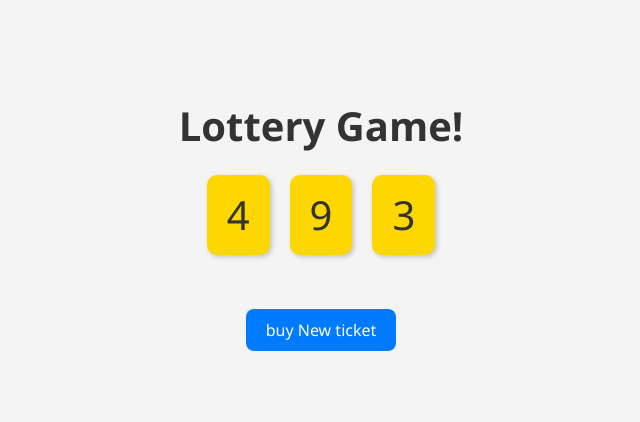
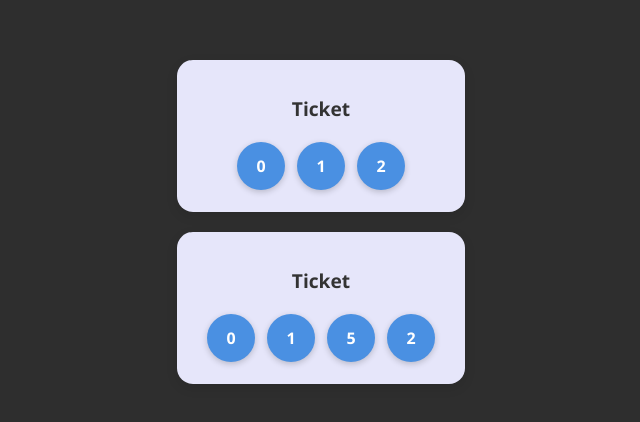
Before and after one commit to CrysPy-SAM/REACT-STATE-CLASS2, a React (Vite) app: page / in a window 1280 px wide. Shown: the part 178-600 px from the top of the page, without its empty margins (319-959 px from the left). Built offline with nearby package versions, Linux system fonts and the light colour scheme.

Commit message:
Updated Lottery component and added CSS styling

```diff
--- a/src/App.jsx
+++ b/src/App.jsx
@@ -2,12 +2,13 @@ import { useState } from 'react';
 import './App.css';
 import TodoList from './TodoList';
 import Lottery from './Lottery';
+import Ticket from './Ticket';
 
 function App() {
-
   return (
     <>
-      <Lottery />
+      <Ticket ticket={[0, 1, 2]} />
+      <Ticket ticket={[0, 1, ,5,2]} />
     </>
   );
 }
--- a/src/Lottery.css
+++ b/src/Lottery.css
@@ -4,7 +4,7 @@ body {
   margin: 0;
   padding: 0;
   font-family: 'Segoe UI', Tahoma, Geneva, Verdana, sans-serif;
-  background: #f4f4f4;
+  background: #2E2E2E;
   color: #333;
 }
 
--- /dev/null
+++ b/src/Ticket.css
@@ -0,0 +1,37 @@
+.Ticket {
+  background-color: lavender;
+  border-radius: 16px;
+  box-shadow: 0 4px 12px rgba(0, 0, 0, 0.1);
+  padding: 16px 24px;
+  max-width: 320px;
+  margin: 20px auto;
+  text-align: center;
+  font-family: 'Segoe UI', Tahoma, Geneva, Verdana, sans-serif;
+}
+
+.Ticket p {
+  font-size: 1.2rem;
+  font-weight: bold;
+  margin-bottom: 12px;
+  color: #333;
+}
+
+.TicketNum {
+  display: inline-block;
+  background-color: #4a90e2;
+  color: white;
+  border-radius: 50%;
+  width: 48px;
+  height: 48px;
+  line-height: 48px;
+  font-size: 1rem;
+  margin: 6px;
+  font-weight: 600;
+  box-shadow: 0 2px 6px rgba(0, 0, 0, 0.2);
+  transition: transform 0.2s ease;
+}
+
+.TicketNum:hover {
+  transform: scale(1.1);
+  background-color: #357ab8;
+}
--- /dev/null
+++ b/src/Ticket.jsx
@@ -0,0 +1,13 @@
+import TicketNum from "./TicketNum";
+import "./Ticket.css";
+
+export default function Ticket({ ticket }) {
+    return (
+        <div className="Ticket">
+            <p>Ticket</p>
+            {ticket.map((num, idx) => (
+                <TicketNum key={idx} num={num} />
+            ))}
+        </div>
+    );
+}
--- /dev/null
+++ b/src/TicketNum.css
@@ -0,0 +1,20 @@
+.TicketNum {
+  display: inline-block;
+  background-color: #4a90e2;
+  color: #fff;
+  border-radius: 50%;
+  width: 48px;
+  height: 48px;
+  line-height: 48px;
+  text-align: center;
+  font-size: 1rem;
+  font-weight: bold;
+  margin: 6px;
+  box-shadow: 0 2px 6px rgba(0, 0, 0, 0.2);
+  transition: transform 0.2s ease, background-color 0.2s ease;
+}
+
+.TicketNum:hover {
+  transform: scale(1.1);
+  background-color: #357ab8;
+}
--- /dev/null
+++ b/src/TicketNum.jsx
@@ -0,0 +1,6 @@
+import "./TicketNum.css"
+
+export default function TicketNum({num}){
+    return( <span className="TicketNum">{num}</span> );
+
+}
```
